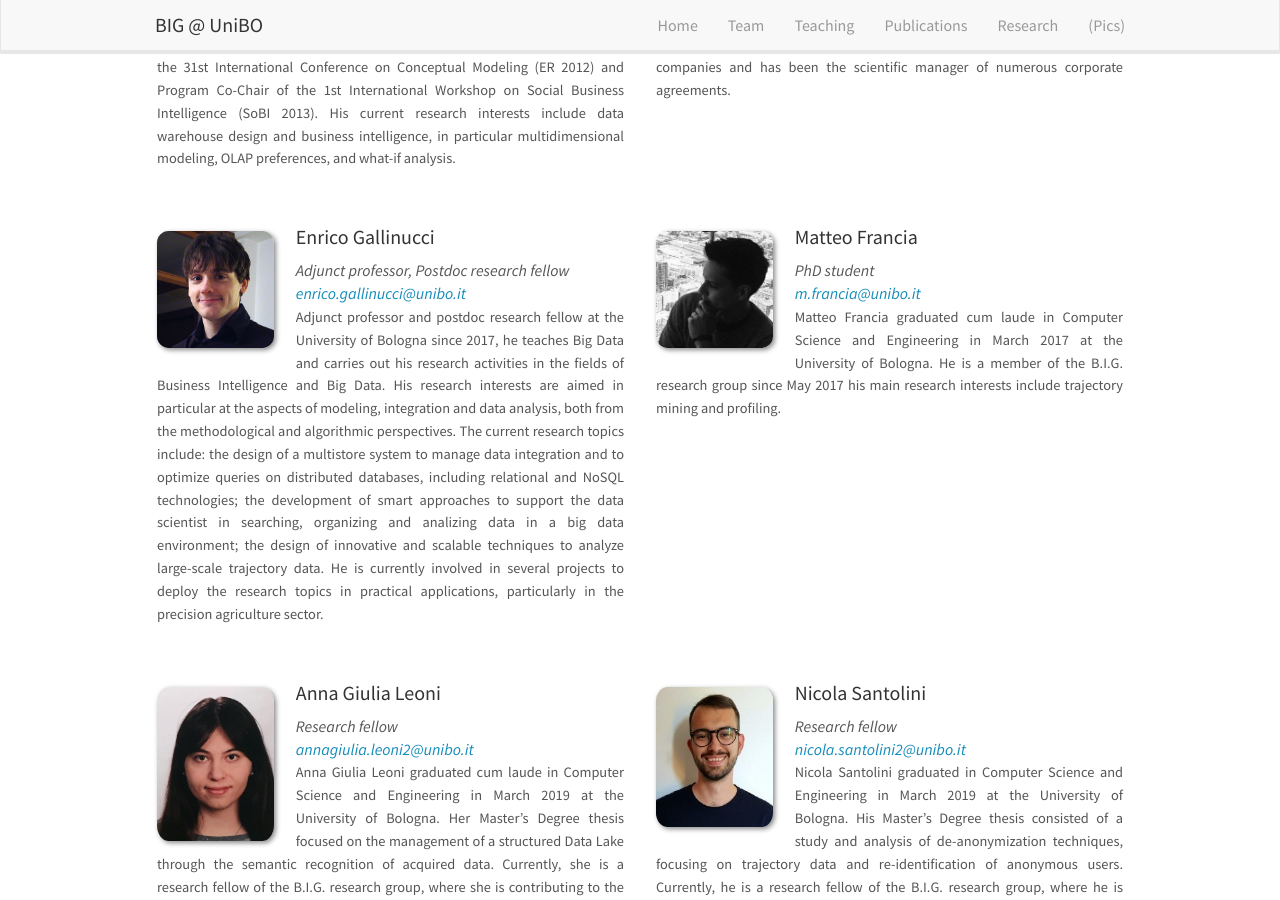
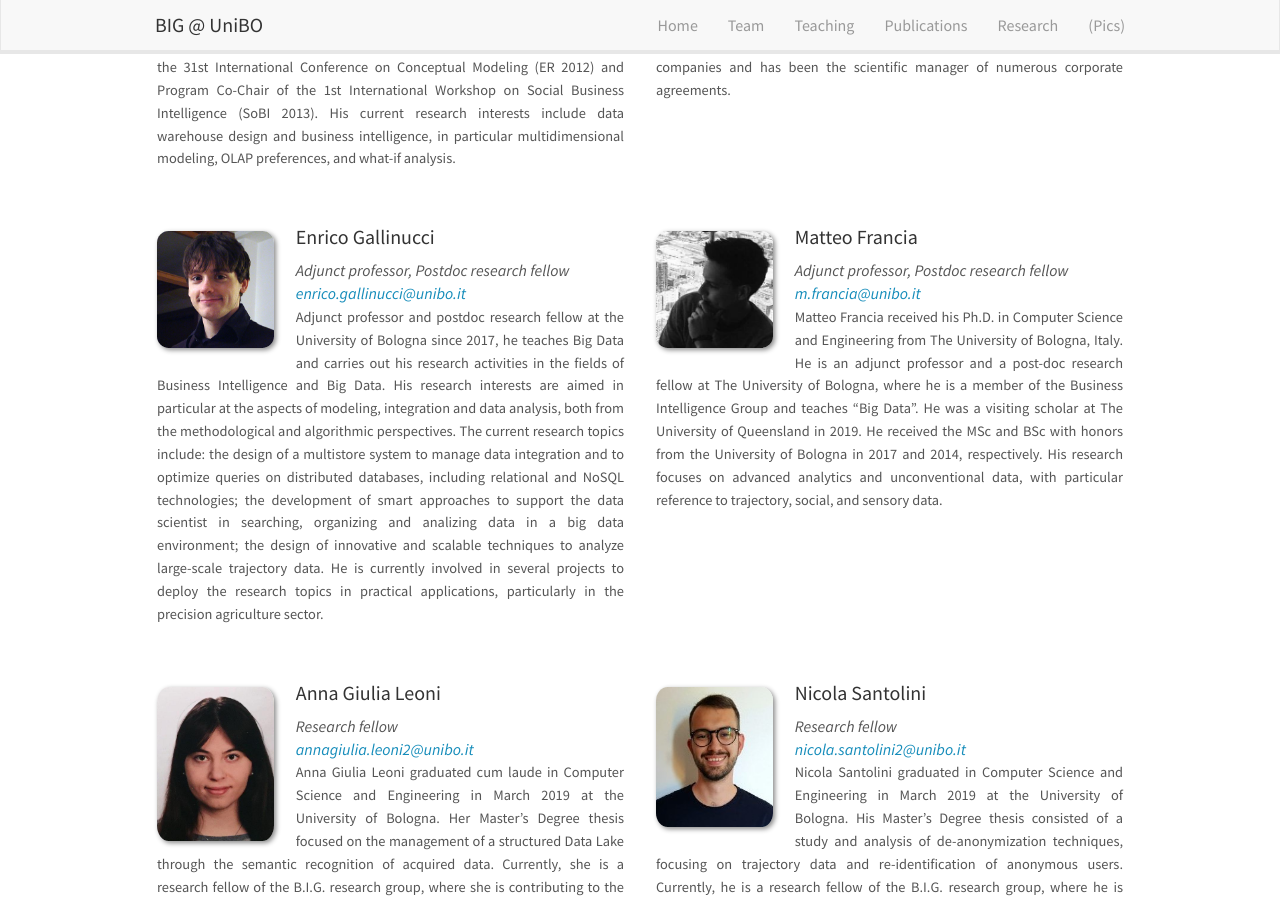
Before and after one commit to big-unibo/big-unibo.github.io, a Jekyll site: the page built from _pages/team.md, in a window 1280 px wide and 900 px high, scrolled down 584 px. Built offline with Jekyll 4.4.1, drawn with Linux system fonts in a browser that asks for light colours; nearby versions of some CDN libraries.

Commit message:
Update team_members.yml

```diff
--- a/_data/team_members.yml
+++ b/_data/team_members.yml
@@ -24,9 +24,9 @@
 
 - name: Matteo Francia
   photo: FranciaM_2.jpg
-  info: PhD student #, started Oct 2019
+  info: Adjunct professor, Postdoc research fellow  #, started Oct 2019
   email: m.francia@unibo.it
-  bio: Matteo Francia graduated cum laude in Computer Science and Engineering in March 2017 at the University of Bologna. He is a member of the B.I.G. research group since May 2017 his main research interests include trajectory mining and profiling.
+  bio: Matteo Francia received his Ph.D. in Computer Science and Engineering from The University of Bologna, Italy. He is an adjunct professor and a post-doc research fellow at The University of Bologna, where he is a member of the Business Intelligence Group and teaches "Big Data". He was a visiting scholar at The University of Queensland in 2019. He received the MSc and BSc with honors from the University of Bologna in 2017 and 2014, respectively. His research focuses on advanced analytics and unconventional data, with particular reference to trajectory, social, and sensory data.
 
 - name: Anna Giulia Leoni
   photo: LeoniAG.jpg
```
